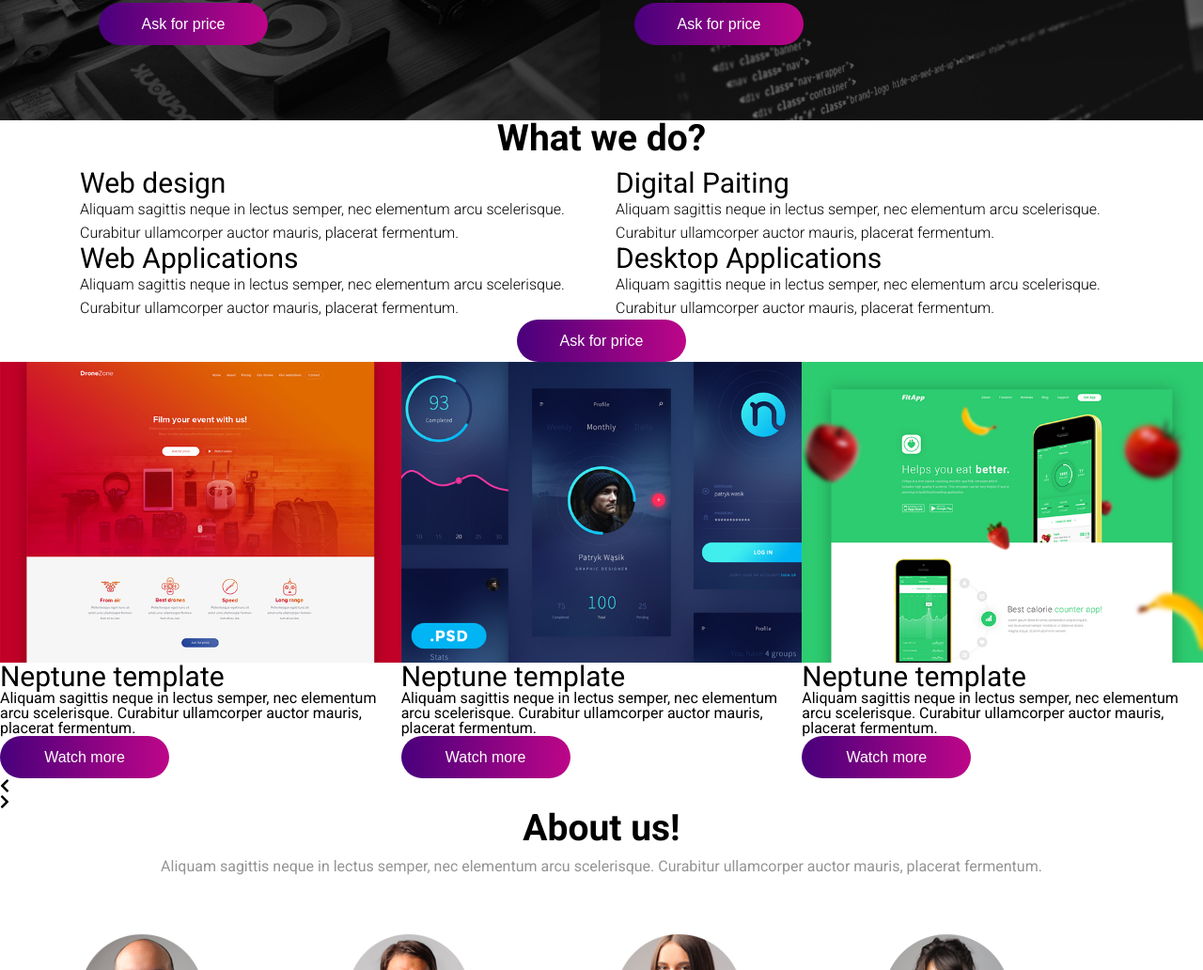
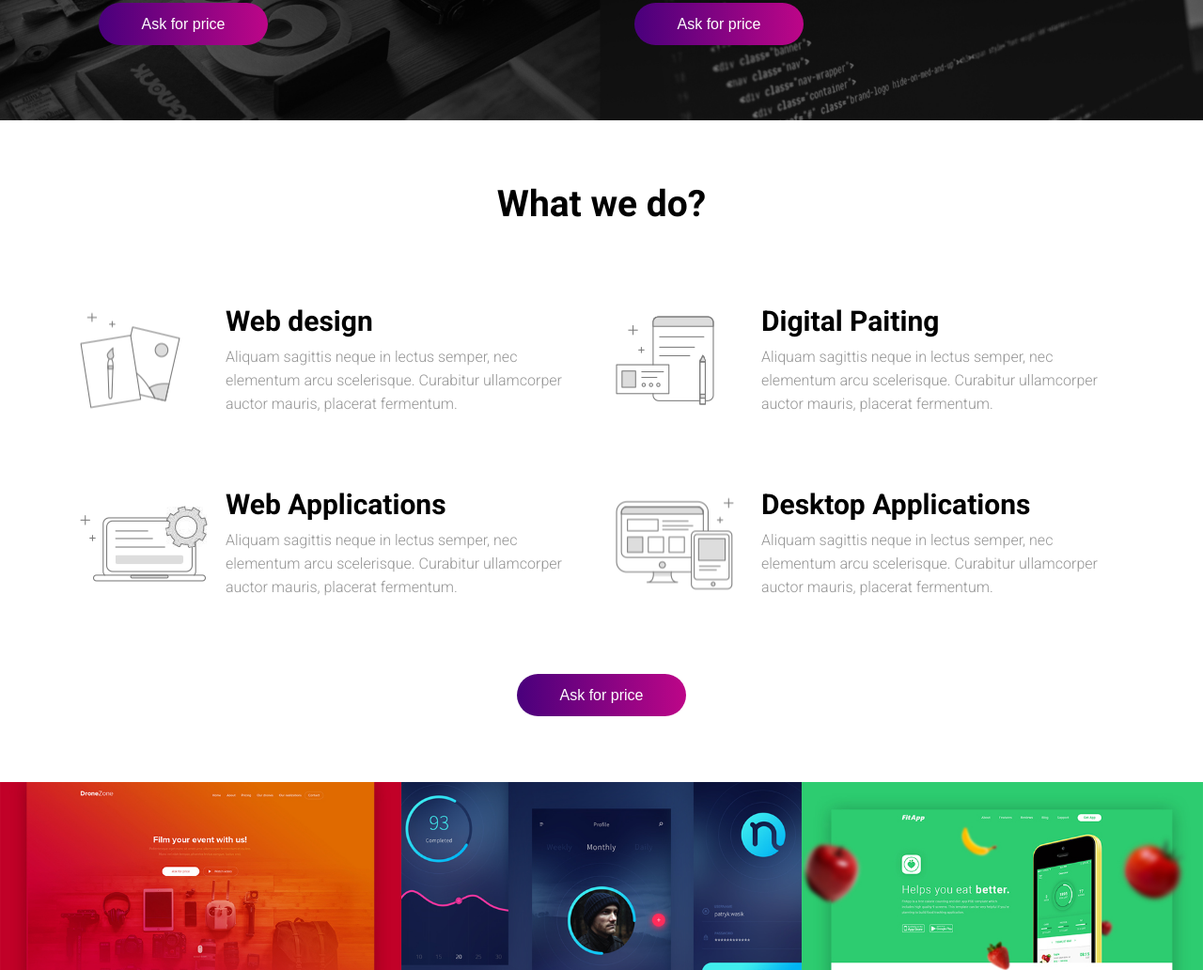
Before and after one commit to SportDirector/IAgency, a plain HTML site: page index.html in a window 1280 px wide. Shown: the part 1056-2088 px from the top of the page at 94% size. Drawn offline with Linux system fonts and the light colour scheme.

Commit message:
rewrote service_section in style.css

```diff
--- a/index.html
+++ b/index.html
@@ -82,32 +82,32 @@ integrity="sha384-gfdkjb5BdAXd+lj+gudLWI+BXq4IuLW5IT+brZEZsLFm++aCMlF1V92rMkPaX4
             <div class="container">
                 <div class="row">
                     <div class="col">
-                        <h2 class="section_title service--section--title">What we do?</h2>
+                        <h2 class="section_title">What we do?</h2>
                     </div>
                 </div>
                 <div class="row">
                     <div class="col-12 col-lg-6">
                         <div class="service_box service_box_design">
-                            <h3 class="service--box--title">Web design</h3>
-                            <p class="text_describe service--box--text">Aliquam sagittis neque in lectus semper, nec elementum arcu scelerisque. Curabitur ullamcorper auctor mauris, placerat fermentum.</p>
+                            <h3>Web design</h3>
+                            <p class="text_describe">Aliquam sagittis neque in lectus semper, nec elementum arcu scelerisque. Curabitur ullamcorper auctor mauris, placerat fermentum.</p>
                         </div>
                     </div>
                     <div class="col-12 col-lg-6">
                         <div class="service_box service_box_painting">
-                            <h3 class="service--box--title">Digital Paiting</h3>
-                            <p class="text_describe service--box--text">Aliquam sagittis neque in lectus semper, nec elementum arcu scelerisque. Curabitur ullamcorper auctor mauris, placerat fermentum.</p>
+                            <h3>Digital Paiting</h3>
+                            <p class="text_describe">Aliquam sagittis neque in lectus semper, nec elementum arcu scelerisque. Curabitur ullamcorper auctor mauris, placerat fermentum.</p>
                         </div>
                     </div>
                     <div class="col-12 col-lg-6">
                         <div class="service_box service_box_web_app">
-                            <h3 class="service--box--title">Web Applications</h3>
-                            <p class="text_describe service--box--text">Aliquam sagittis neque in lectus semper, nec elementum arcu scelerisque. Curabitur ullamcorper auctor mauris, placerat fermentum.</p>
+                            <h3>Web Applications</h3>
+                            <p class="text_describe">Aliquam sagittis neque in lectus semper, nec elementum arcu scelerisque. Curabitur ullamcorper auctor mauris, placerat fermentum.</p>
                         </div>
                     </div>
                     <div class="col-12 col-lg-6">
                         <div class="service_box service_box_desc_app">
-                            <h3 class="service--box--title">Desktop Applications</h3>
-                            <p class="text_describe service--box--text">Aliquam sagittis neque in lectus semper, nec elementum arcu scelerisque. Curabitur ullamcorper auctor mauris, placerat fermentum.</p>
+                            <h3>Desktop Applications</h3>
+                            <p class="text_describe">Aliquam sagittis neque in lectus semper, nec elementum arcu scelerisque. Curabitur ullamcorper auctor mauris, placerat fermentum.</p>
                         </div>
                     </div>
                 </div>
--- a/scss/style.scss
+++ b/scss/style.scss
@@ -231,3 +231,51 @@ h4 {
     line-height: 25px;
 }
 /*BEST E*/
+/*SERVICE S*/
+.service {
+    padding: 70px 0;
+
+    h2 {
+        margin-bottom: 90px;
+    }
+}
+
+.service_box {
+    padding-left: 155px;
+    margin-bottom: 80px;
+    position: relative;
+
+    h3 {
+        font-weight: bold;
+        margin-bottom: 10px;
+    }
+
+    p {
+        color: #949494;
+    }
+
+    &::before {
+        position: absolute;
+        display: inline-block;
+        top: 50%;
+        left: 0;
+        transform: translateY(-50%);
+    }
+
+    &_design::before {
+        content: url(../img/icon/work_icon_1.png);
+    }
+
+    &_painting::before {
+        content: url(../img/icon/work_icon_2.png);
+    }
+
+    &_web_app::before {
+        content: url(../img/icon/work_icon_3.png);
+    }
+
+    &_desc_app::before {
+        content: url(../img/icon/work_icon_4.png);
+    }
+}
+/*SERVICE E*/
```
Also changed, not shown: css/style.css.
